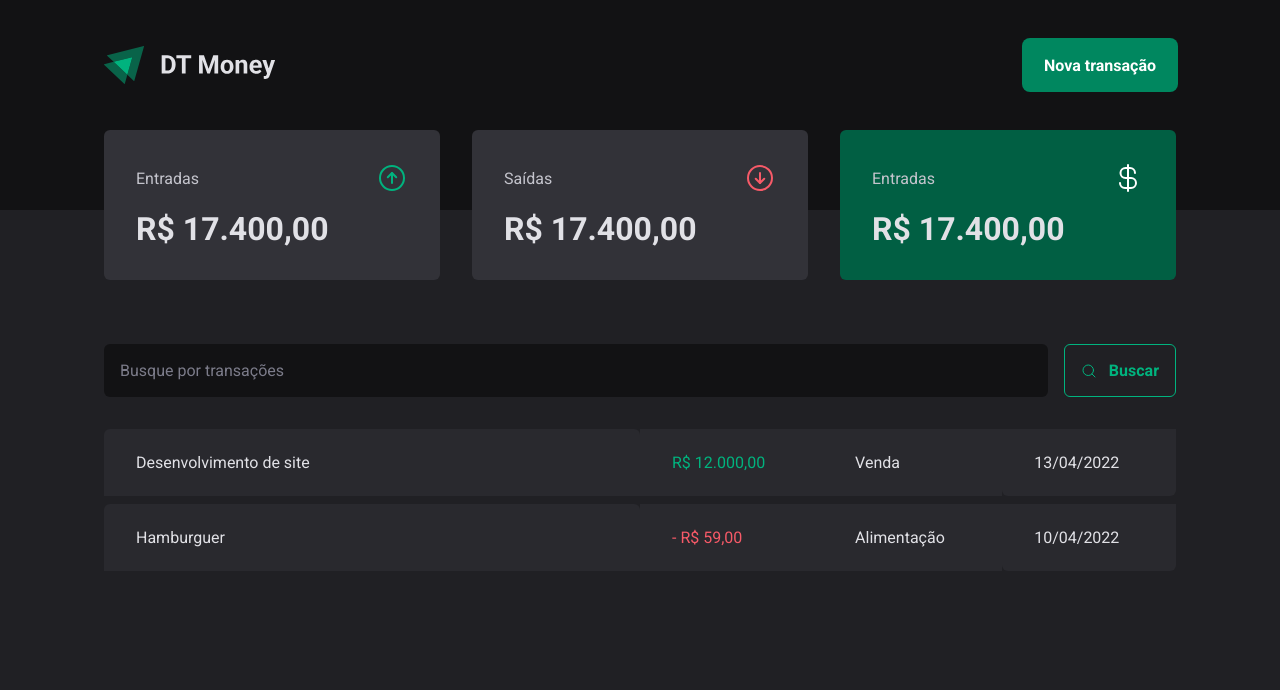
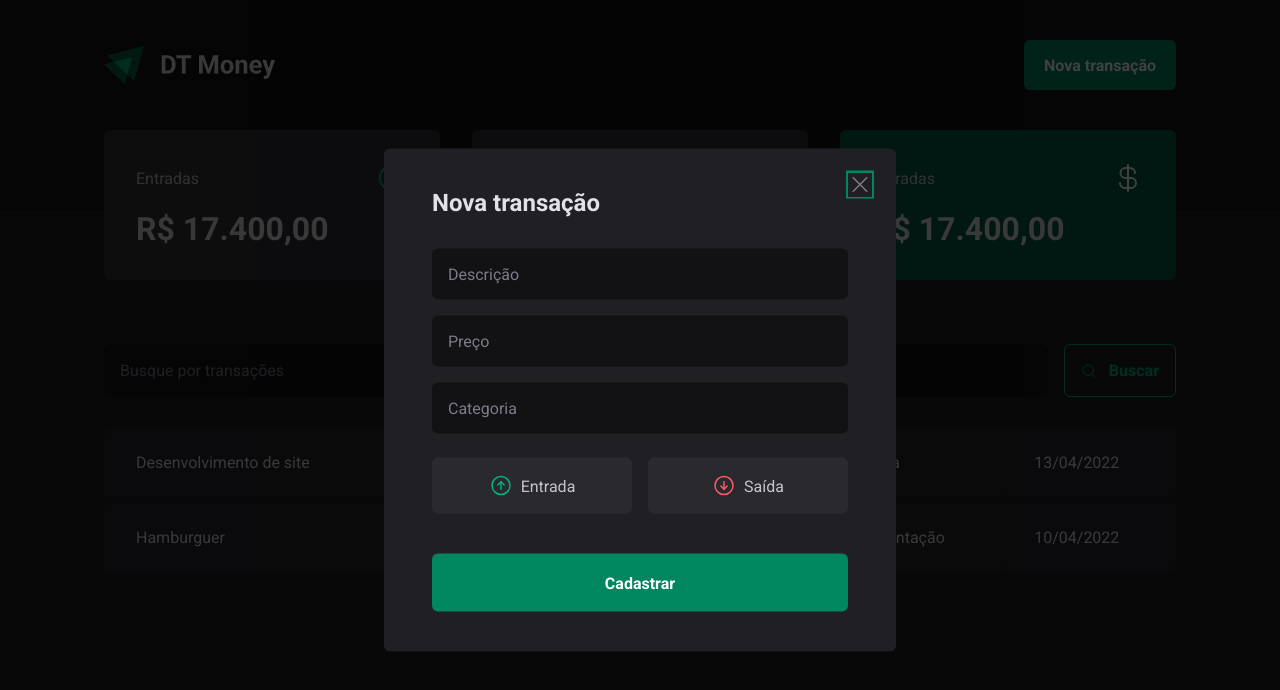
Before and after one commit to Artur-Ceschin/dt-money, a React (Vite) app: page / in a window 1280 px wide. Both pictures are taken after a click on the button "Nova transação". Shown: the top 690 px of the page. Built offline with nearby package versions, Linux system fonts and the light colour scheme.

Commit message:
feat: 🎸 modal buttons groups using radix radio group

```diff
--- a/package.json
+++ b/package.json
@@ -11,6 +11,8 @@
     "preview": "vite preview"
   },
   "dependencies": {
+    "@radix-ui/react-dialog": "^1.0.4",
+    "@radix-ui/react-radio-group": "^1.1.3",
     "phosphor-react": "^1.4.1",
     "react": "^18.2.0",
     "react-dom": "^18.2.0",
--- a/src/components/Header/index.tsx
+++ b/src/components/Header/index.tsx
@@ -1,6 +1,8 @@
+import * as Dialog  from "@radix-ui/react-dialog";
+
 import { HeaderContainer, HeaderContent, TransactionButton } from "./styles";
-
 import logoImage from '../../assets/logo.svg'
+import { NewTransactionModal } from "../NewTransactionModal";
 
 export function Header() {
   return(
@@ -9,7 +11,13 @@
       <HeaderContent>
         <img src={logoImage} alt="" />
 
-        <TransactionButton>Nova transação</TransactionButton>
+        <Dialog.Root>
+          <Dialog.Trigger asChild>
+            <TransactionButton>Nova transação</TransactionButton>
+          </Dialog.Trigger>
+
+          <NewTransactionModal />
+        </Dialog.Root>
 
       </HeaderContent>
     </HeaderContainer>
--- a/src/components/Header/styles.ts
+++ b/src/components/Header/styles.ts
@@ -1,5 +1,4 @@
 import { styled } from "styled-components";
-
 
 
 export const HeaderContainer = styled.header`
--- /dev/null
+++ b/src/components/NewTransactionModal/index.tsx
@@ -0,0 +1,42 @@
+import * as Dialog  from "@radix-ui/react-dialog";
+import { ArrowCircleDown, ArrowCircleUp, X } from "phosphor-react";
+
+import { CloseButton, Content, Overlay, TransactionType, TransactionTypeButton } from "./styles";
+
+export function NewTransactionModal() {
+  return(
+    <Dialog.Portal>
+      <Overlay />
+
+      <Content>
+        <Dialog.Title>Nova transação</Dialog.Title>
+
+        <CloseButton>
+          <X size={24} />
+        </CloseButton>
+
+        <form action="">
+          <input type="text" placeholder="Descrição" required />
+          <input type="number" placeholder="Preço" required />
+          <input type="text" placeholder="Categoria" required />
+          <TransactionType>
+            <TransactionTypeButton value="income" variants="income">
+              <ArrowCircleUp size={24} />
+              Entrada
+            </TransactionTypeButton>
+            <TransactionTypeButton value="outcome" variants="outcome">
+              <ArrowCircleDown size={24} />
+              Saída
+            </TransactionTypeButton>
+
+          </TransactionType>
+
+          <button type="submit">Cadastrar</button>
+        </form>
+
+
+      </Content>
+
+    </Dialog.Portal>
+  )
+}
--- /dev/null
+++ b/src/components/NewTransactionModal/styles.ts
@@ -0,0 +1,113 @@
+import { styled } from "styled-components";
+import * as RadioGroup  from "@radix-ui/react-radio-group";
+import * as Dialog  from "@radix-ui/react-dialog";
+
+
+export const Overlay = styled(Dialog.Overlay)`
+  position: fixed;
+  width: 100vw;
+  height: 100vh;
+  inset: 0; //=> top:0, left:0; right:0; bottom: 0
+  background: rgba(0, 0, 0, 0.75)
+`
+
+export const Content = styled(Dialog.Content)`
+  min-width: 32rem;
+  border-radius: 6px;
+  padding: 2.5rem 3rem;
+  background-color: ${props => props.theme["gray-800"]};
+
+  position: fixed;
+  top: 50%;
+  left: 50%;
+  transform: translate(-50%, -50%);
+
+  form {
+    margin-top: 2rem;
+
+    display: flex;
+    flex-direction: column;
+    gap: 1rem;
+
+    input {
+      border-radius: 6px;
+      border: 0;
+      background: ${props => props.theme["gray-900"]};
+      color: ${props => props.theme["gray-300"]};
+      padding: 1rem;
+
+      &::placeholder {
+        color: ${props=> props.theme["gray-500"]};
+      }
+    }
+
+    button[type="submit"] {
+      height: 58px;
+      border: 0;
+      background-color: ${props => props.theme["green-500"]};
+      color: ${props => props.theme.white};
+      font-weight: bold;
+      padding: 0 1.25rem;
+      border-radius: 6px;
+      margin-top: 1.5rem;cursor: pointer;
+
+      &:hover {
+        background-color: ${props => props.theme["green-700"]};
+        transition: 0.2s;
+      }
+    }
+  }
+`
+
+export const CloseButton = styled(Dialog.Close)`
+  position: absolute;
+  background: transparent;
+  border: 0;
+  top: 1.5rem;
+  right: 1.5rem;
+  line-height: 0;
+  cursor: pointer;
+  color: ${props => props.theme["gray-500"]};
+`
+
+export const TransactionType = styled(RadioGroup.Root)`
+  display: grid;
+  grid-template-columns: repeat(2, 1fr);
+  gap: 1rem;
+  margin-top: 0.5rem;
+`
+
+interface TransactionTypeButtonProps {
+  variants: 'income' | 'outcome'
+}
+
+export const TransactionTypeButton = styled(RadioGroup.Item)<TransactionTypeButtonProps>`
+  background-color: ${props => props.theme["gray-700"]};
+  display: flex;
+  align-items: center;
+  justify-content: center;
+  gap: 0.5rem;
+  border-radius: 6px;
+  padding: 1rem;
+  cursor: pointer;
+  border: 0;
+  color: ${props => props.theme["gray-300"]};
+
+  svg {
+    color: ${props => props.variants === 'income' ? props.theme["green-300"] : props.theme["red-300"]}
+  }
+
+  &[data-state='unchecked']:hover {
+    transition: 0.2s;
+    background-color: ${props => props.theme["gray-600"]} ;
+  }
+
+  &[data-state='checked'] {
+    color: ${props => props.theme.white};
+    background-color: ${props => props.variants === 'income' ? props.theme["green-300"] : props.theme["red-300"]};
+    border-color: none;
+    svg {
+      color: ${props => props.theme.white};
+    }
+  }
+`
```
Also changed, not shown: 1 other file (tests, documents, lock files or other folders).
